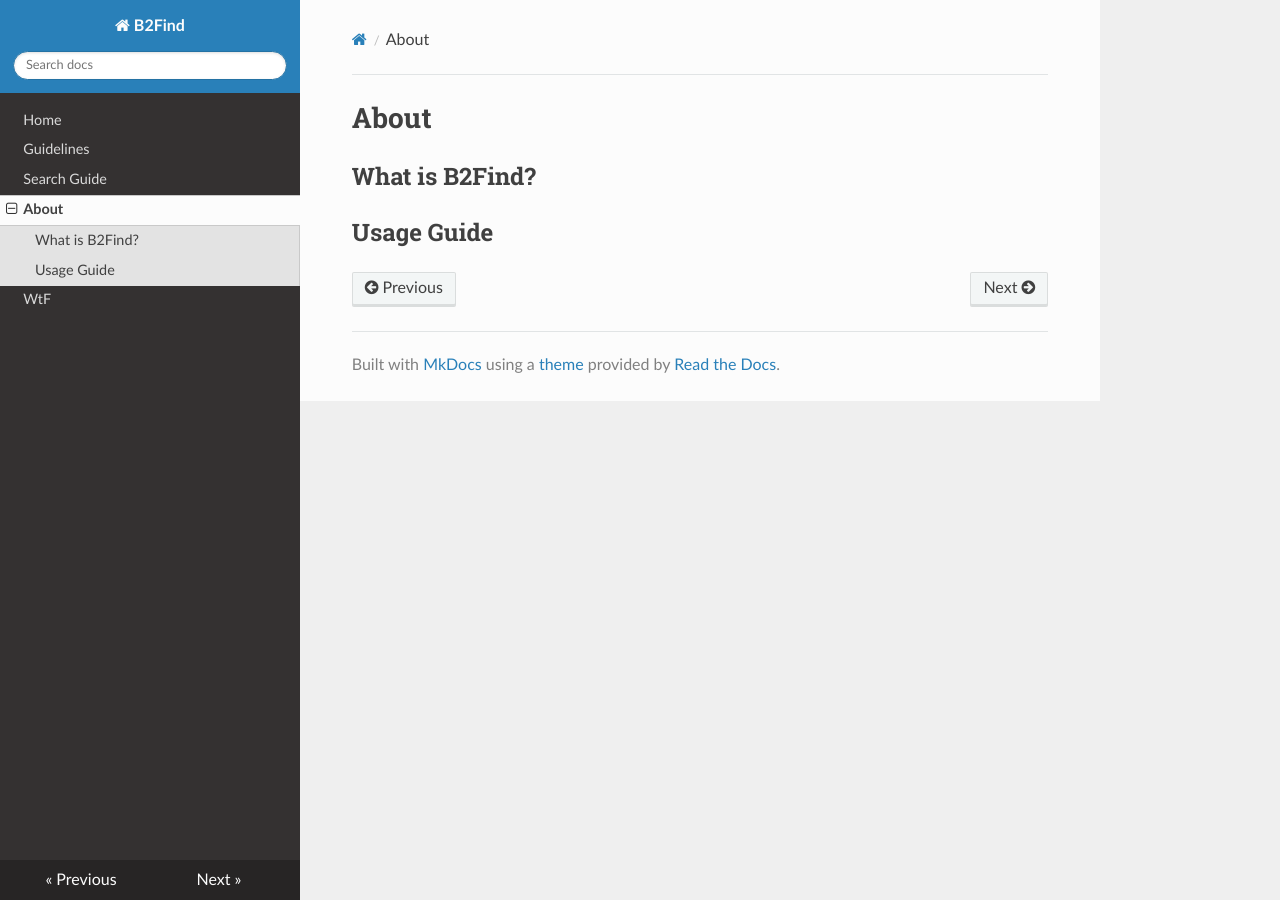
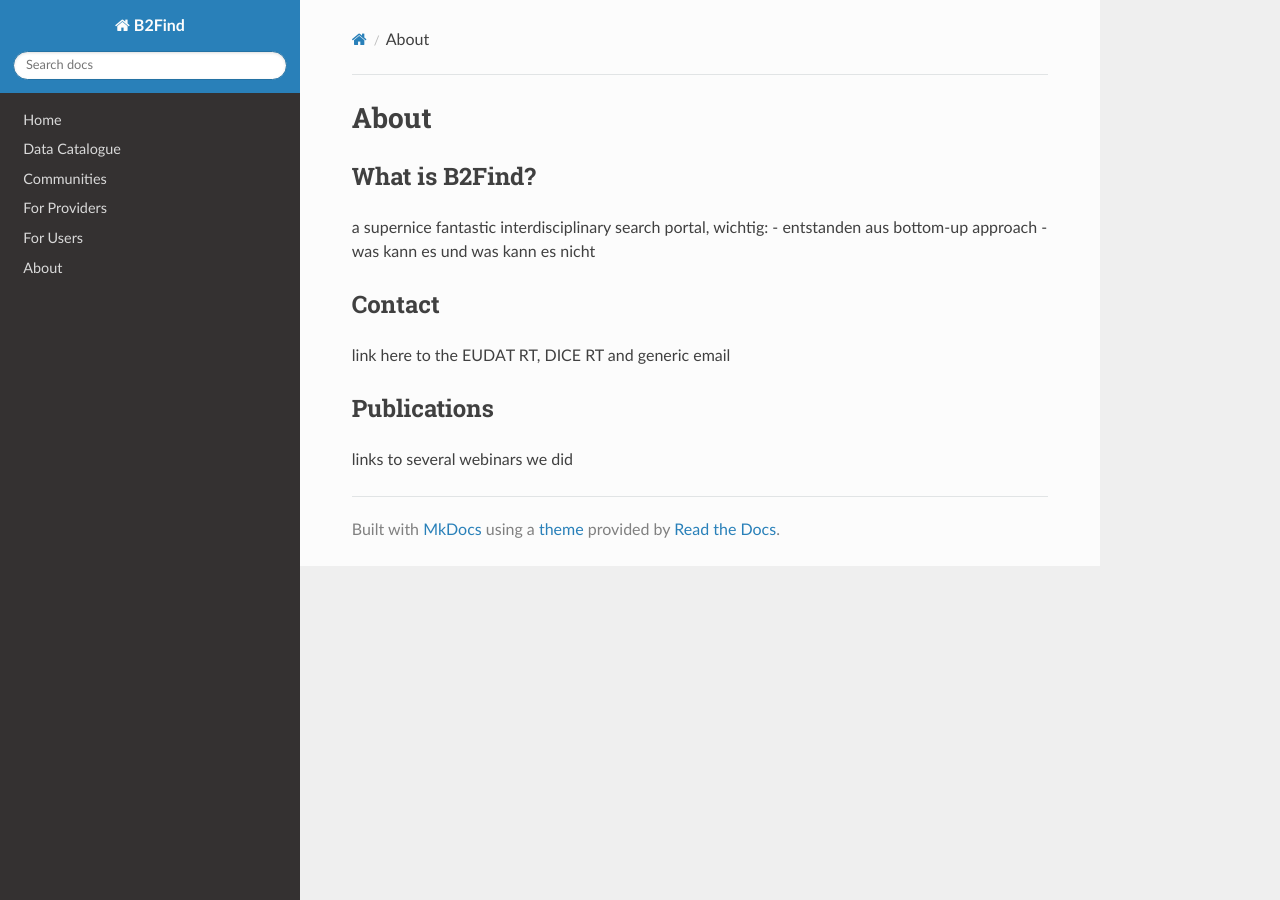
Before and after one commit to EUDAT-B2FIND/ckanext-b2find, an MkDocs documentation site: the page built from docs/about.md, in a window 1280 px wide. Built offline with MkDocs 1.6.1, drawn with Linux system fonts in a browser that asks for light colours; nearby versions of some CDN libraries.

Commit message:
new structure for mkdocs

```diff
--- a/docs/about.md
+++ b/docs/about.md
@@ -1,5 +1,12 @@
 # About
 
 ## What is B2Find?
+a supernice fantastic interdisciplinary search portal, wichtig:
+- entstanden aus bottom-up approach
+- was kann es und was kann es nicht
 
-## Usage Guide
+## Contact
+link here to the EUDAT RT, DICE RT and generic email
+
+## Publications
+links to several webinars we did
--- a/mkdocs.yml
+++ b/mkdocs.yml
@@ -3,10 +3,11 @@
 site_dir: site
 nav:
     - Home: index.md
-    - Guidelines: guidelines.md
-    - Search Guide: searchguide.md
-    - About: about.md
-    - WtF: wtf.md
+    - Data Catalogue: datacatalogue.md
+    - Communities: communities.md
+    - For Providers: forproviders.md
+    - For Users: forusers.md
+    - About: about
 
 markdown_extensions:
     - toc:
```
Also changed, not shown: docs/communities.md (added, +1 -0 lines), docs/datacatalogue.md (added, +1 -0 lines), docs/forproviders.md (added, +17 -0 lines), docs/forusers.md (added, +10 -0 lines), docs/guidelines.md (deleted, +0 -15 lines), docs/searchguide.md (deleted, +0 -9 lines), docs/wtf.md (deleted, +0 -3 lines).
